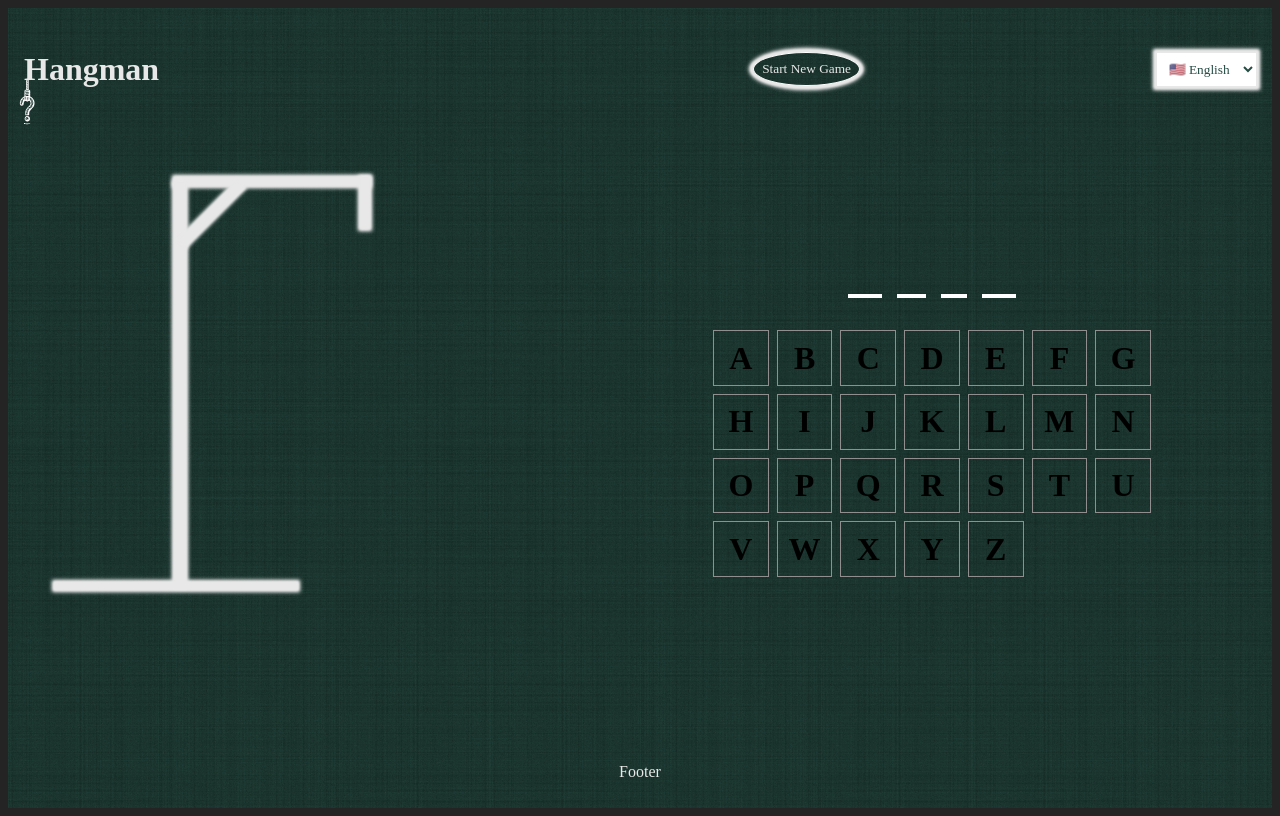
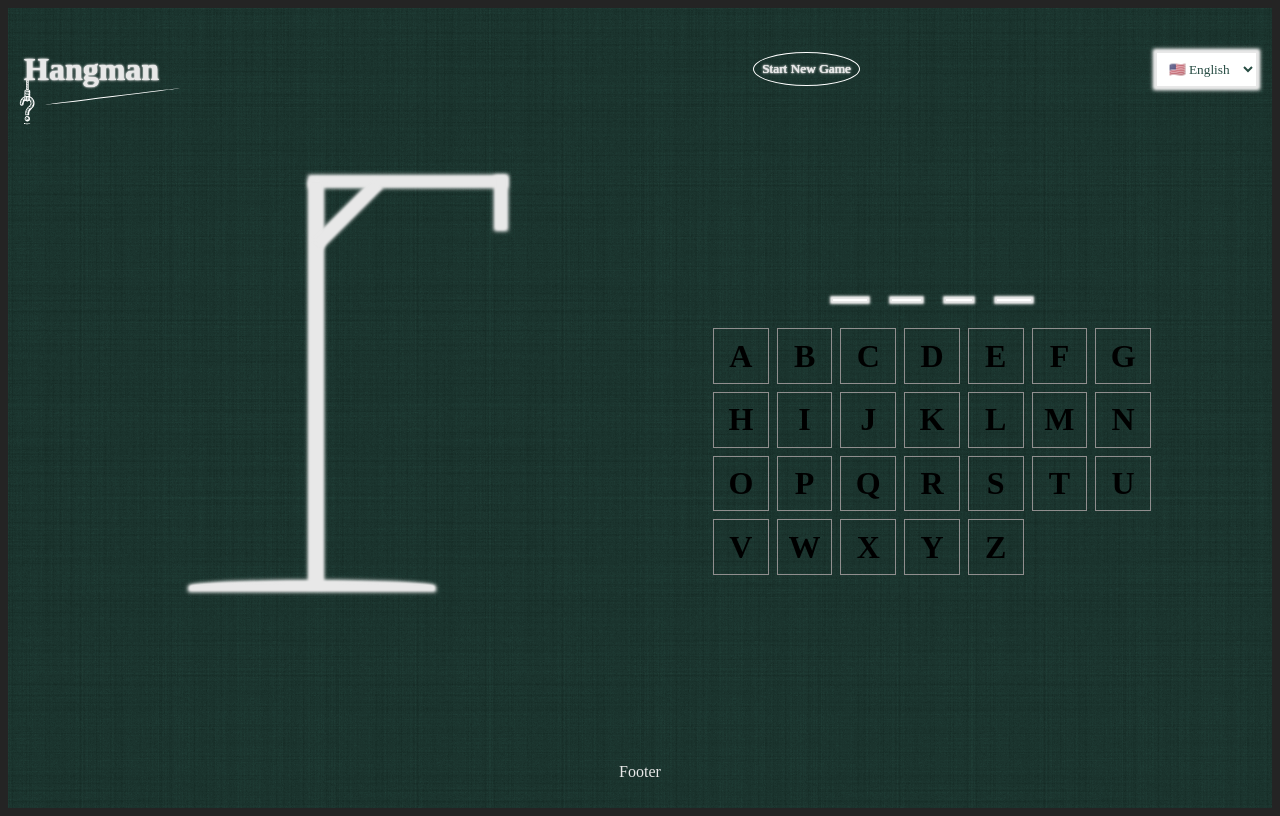
Before and after one commit to franeCode/hangman, a React (Vite) app: page / in a window 1280 px wide. Built offline with nearby package versions, Linux system fonts and the light colour scheme; a web font is replaced by a local one.

Commit message:
feat: display message type effect added

```diff
--- a/src/App.css
+++ b/src/App.css
@@ -30,7 +30,7 @@ body {
 .drawing-container {
   display: flex;
   align-items: center;
-  justify-content: start;
+  justify-content: center;
   width: 100%;
 }
 
@@ -52,11 +52,23 @@ body {
               0 0 4px 4px #E8E8E8;
 }
 
+.text-chalk-effect {
+    text-shadow:
+      0 0 0px #E8E8E8,
+      0 0 1px #E8E8E8,
+      0 0 2px #E8E8E8,
+      0 0 3px #E8E8E8;
+}
+
 .hand-drawn-line {
   width: 100%;
   height: 1px;
   background-color: #fff;
   transform: skewY(-6deg) rotateZ(-1deg);
+  border-top-left-radius: 50%;
+  border-top-right-radius: 50%;
+  border-bottom-left-radius: 50%;
+  border-bottom-right-radius: 50%;
   position: absolute;
   top: 3.5rem;
   left: 1.3rem;
@@ -102,6 +114,7 @@ body {
 .message {
   font-size: 1.5rem;
   margin-bottom: 1rem;
+  color: #E8E8E8;
 }
 
 /* Drawing */
@@ -112,6 +125,8 @@ body {
   width: 15rem;
   height: 0.3rem;
   background-color: #E8E8E8;
+  border-top-left-radius: 65%;
+  border-top-right-radius: 65%;
 }
 
 .big-vertical {
@@ -151,21 +166,28 @@ body {
 /* Body parts */
 
 .head {
-  width: 2.5rem;
-  height: 2.5rem;
-  border-radius: 100%;
-  border: 0.4rem solid #E8E8E8;
+  width: 2.3rem;
+  height: 2.3rem;
+  border-radius: 50%;
+  /* border-top-right-radius: 50%; */
+  border-top-left-radius: 50%;
+  /* border-bottom-right-radius: 50%; */
+  border-bottom-left-radius: 30%;
   position: absolute;
-  top: 3rem;
-  right: -1.4rem;
-  /* transform: rotate(45deg);
-  transform-origin: left bottom; */
+  top: 3.9rem;
+  right: -2rem;
+  transform: rotate(-45deg);
+  transform-origin: left bottom;
 }
 
 .body {
   width: 0.5rem;
   height: 7rem;
   background-color: #E8E8E8;
+  border-top-right-radius: 50%;
+  border-top-left-radius: 50%;
+  border-bottom-right-radius: 50%;
+  border-bottom-left-radius: 50%;
   position: absolute;
   top: 6.5rem;
   right: 0;
@@ -175,10 +197,12 @@ body {
   width: 5.5rem;
   height: 0.4rem;
   background-color: #E8E8E8;
+  border-top-right-radius: 50%;
+  border-top-left-radius: 50%;
   position: absolute;
-  top: 7rem;
-  right: -5.2rem;
-  transform: rotate(45deg);
+  top: 7.2rem;
+  right: -5.7rem;
+  transform: rotate(60deg);
   transform-origin: left bottom;
 }
 
@@ -187,10 +211,12 @@ body {
   width: 5.5rem;
   height: 0.4rem;
   background-color: #E8E8E8;
+  border-top-right-radius: 50%;
+  border-top-left-radius: 50%;
   position: absolute;
-  top: 7rem;
-  right: 0.2rem;
-  transform: rotate(-55deg);
+  top: 7.2rem;
+  right: 0.7rem;
+  transform: rotate(-75deg);
   transform-origin: right bottom;
 }
 
@@ -198,10 +224,12 @@ body {
   width: 6rem;
   height: 0.4rem;
   background-color: #E8E8E8;
+  border-top-right-radius: 50%;
+  border-top-left-radius: 50%;
   position: absolute;
-  top: 13rem;
-  right: -5.9rem;
-  transform: rotate(50deg);
+  top: 13.3rem;
+  right: -6.2rem;
+  transform: rotate(65deg);
   transform-origin: left top;
 }
 
@@ -209,10 +237,12 @@ body {
   width: 6rem;
   height: 0.4rem;
   background-color: #E8E8E8;
+  border-top-right-radius: 50%;
+  border-top-left-radius: 50%;
   position: absolute;
-  top: 13rem;
-  right: 0.5rem;
-  transform: rotate(-70deg);
+  top: 13.3rem;
+  right: 0.7rem;
+  transform: rotate(-85deg);
   transform-origin: right top;
 }
 
@@ -227,12 +257,33 @@ body {
   text-transform: uppercase;
   gap: 0.3em;
   color:rgba(255,255,255,0.7);
-  text-shadow:0 0 4px rgba(255,255,255,0.6);
+  /* text-shadow:0 0 4px rgba(255,255,255,0.6); */
 }
 
+/* .letters {
+  border-bottom: 0.1em solid white;
+} */
+
 .letters {
-  border-bottom: 0.1em solid white;
+  position: relative;
+  /* font-family: 'Chalkduster', 'Comic Sans MS', cursive;  */
   color: white;
+  margin: 0 5px;
+}
+
+.letters::after {
+  content: "";
+  position: absolute;
+  left: 0;
+  bottom: -5px;
+  width: 100%;
+  height: 2px;
+  background: white;
+  box-shadow:
+      /* 0 0 1px 1px #E8E8E8, */
+      0 0 1px 1px #E8E8E8,
+      0 0 2px 2px #E8E8E8,
+      0 0 3px 3px #E8E8E8;
 }
 
 /* Keyboard */
--- a/src/App.tsx
+++ b/src/App.tsx
@@ -17,6 +17,7 @@ function App() {
   const [language, setLanguage] = useState<'english' | 'german'>('english');
   const [guessWord, setGuessWord] = useState(getRandomWord(language));
   const [alphabet, setAlphabet] = useState('abcdefghijklmnopqrstuvwxyz'.split(''));
+  const [displayMessage, setDisplayMessage] = useState<string>('');
 
   function getRandomWord(language: 'english' | 'german'): string {
     const words = language === 'german' ? germanWordsArray : englishWordsArray;
@@ -34,6 +35,7 @@ function App() {
   const startNewGame = () => {
     setGuessWord(getRandomWord(language));
     setGuessedLetters([]);
+    setDisplayMessage('');
   };
 
   const incorrectLetters = guessedLetters.filter(
@@ -87,6 +89,27 @@ function App() {
     }
   }, [guessWord])
 
+  useEffect(() => {
+
+    let message = '';
+    if (isWinner) {
+      message = 'You won!';
+    } else if (isLoser) {
+      message = 'You lost!';
+    }
+
+    let i = 0;
+    const timer = setInterval(() => {
+      if (i < message.length) {
+        setDisplayMessage((prevMessage) => prevMessage + message[i]);
+        i++;
+      } else {
+        clearInterval(timer);
+      }
+    }, 100);
+
+    return () => clearInterval(timer);
+  }, [isWinner, isLoser]);
 
   return (
     <>
@@ -104,6 +127,7 @@ function App() {
         </div>
         <div className='keyboard-container'>
           <GameWords
+            displayMessage={displayMessage}
             reveal={isLoser}
             guessWord={guessWord}
             guessedLetters={guessedLetters}
--- a/src/components/GameHeader.tsx
+++ b/src/components/GameHeader.tsx
@@ -12,15 +12,17 @@ export function GameHeader({ isWinner, isLoser, startNewGame, language, handleLa
     return (
         <div className='navbar'>
             <div className='logo'>
-                <h1>Hangman</h1>
+                <h1 className='text-chalk-effect'>Hangman</h1>
                 <img src={logo} style={{ height: "3rem"}} alt="Hangman-logo" />
-                {/* <p className='hand-drawn-line chalk-effect'></p> */}
+                <p className='hand-drawn-line'></p>
             </div>
-            <div className='message'>
+            <div className='message text-chalk-effect'>
                 {isWinner && "Winner! - Click to try again"}
                 {isLoser && "Nice Try - Click to try again"}
             </div>
-            <button className='reset-game chalk-effect' onClick={startNewGame}>Start New Game</button>
+            <button className='reset-game text-chalk-effect' onClick={startNewGame}>
+                Start New Game
+            </button>
             <div>
                 <select className='languages chalk-effect' value={language} onChange={handleLanguageChange}>
                     <option value="english">🇺🇸 English</option>
--- a/src/components/GameWords.tsx
+++ b/src/components/GameWords.tsx
@@ -1,12 +1,17 @@
+import { useEffect, useState } from "react";
+
 type GameWordsProps = {
     guessWord: string;
     guessedLetters: string[];
     reveal?: boolean;
+    displayMessage?: string;
   }
 
-export function GameWords({ guessWord, guessedLetters, reveal=false }: GameWordsProps) {
-    return (
-      <div className="words">
+export function GameWords({ guessWord, guessedLetters, reveal=false, displayMessage }: GameWordsProps) {
+
+  return (
+      <div className="words text-chalk-effect">
+        {displayMessage && <div className="message">{displayMessage}</div>}
         {guessWord.split('').map((letter, index) => (
           <span key={index} className="letters">
             <span
```
